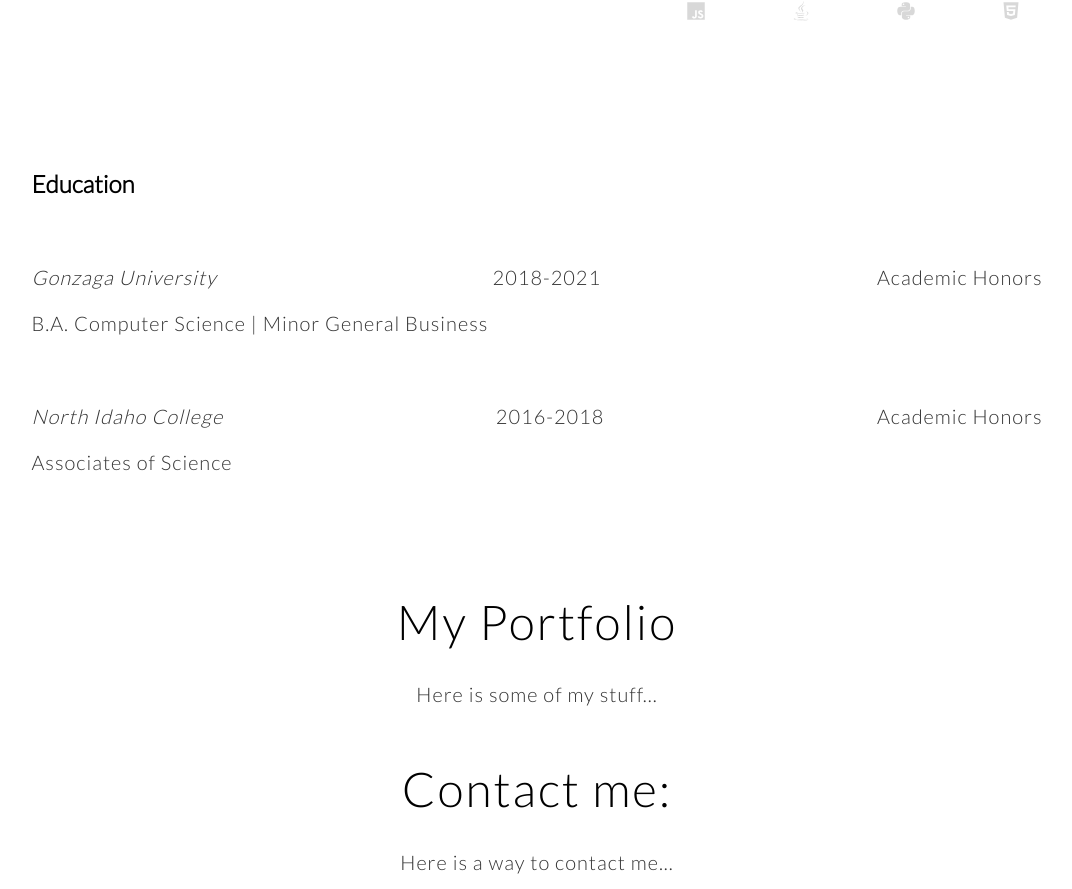
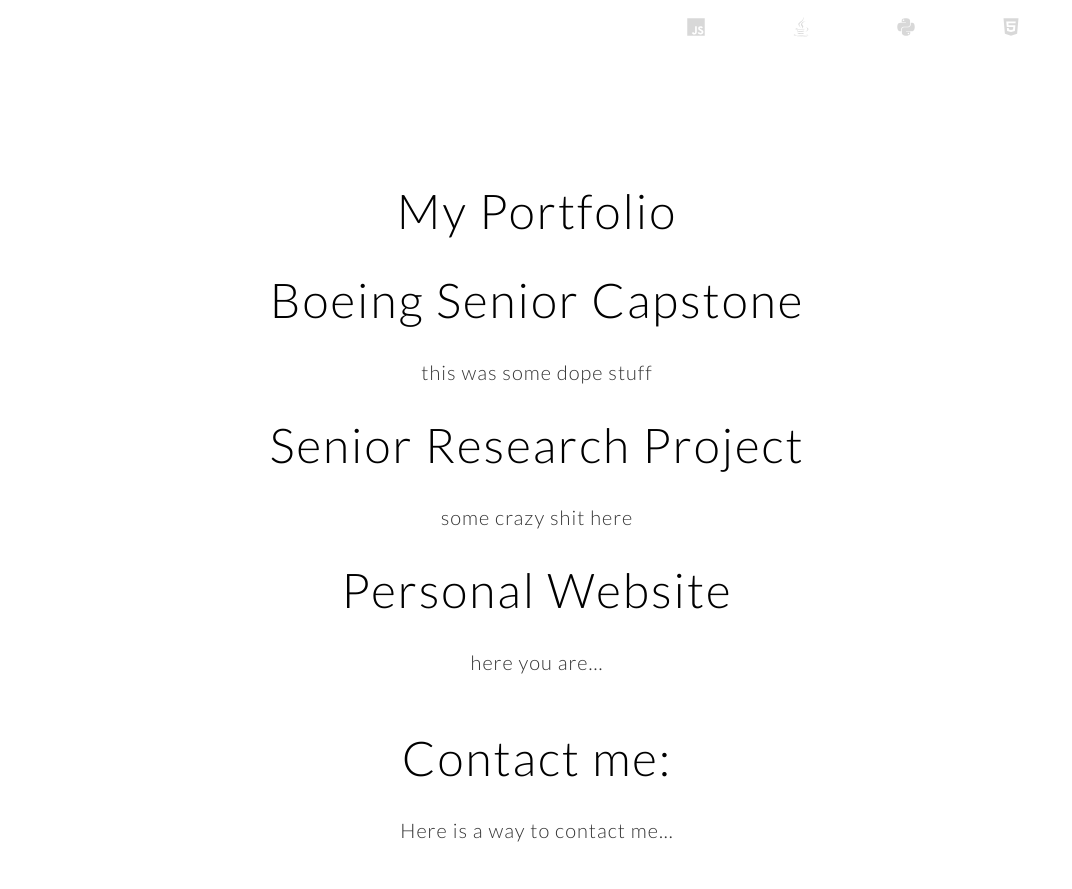
Before and after one commit to Karsenh/Personal-Website-2.0, a React (Create React App) app: page / in a window 1280 px wide. Shown: the part 1350-2239 px from the top of the page, without its empty margins (103-1175 px from the left). Built offline with nearby package versions, Linux system fonts and the light colour scheme.

Commit message:
created object array of projects and mapped through in portfolio

```diff
--- a/src/components/About/About.js
+++ b/src/components/About/About.js
@@ -2,7 +2,6 @@
 import '../About/About.scss';
 
 import FirstRow from './FirstRow';
-import SecondRow from './SecondRow';
 
 const About = () => {
   return (
@@ -10,7 +9,6 @@
       <h1 className='about-title'>About me</h1>
       <div className='about-main-content'>
         <FirstRow />
-        <SecondRow />
       </div>
     </div>
   );
--- a/src/components/About/FirstRow.js
+++ b/src/components/About/FirstRow.js
@@ -45,7 +45,7 @@
             style={{
               display: 'flex',
               justifyContent: 'space-evenly',
-              marginTop: '1.5rem',
+              marginTop: '2.5rem',
               opacity: '15%',
             }}
           >
--- a/src/components/About/SchoolCard.js
+++ /dev/null
@@ -1,20 +0,0 @@
-import React from 'react';
-
-const SchoolCard = ({ school, years, awards, degree }) => {
-  return (
-    <div style={{ marginTop: '1.5rem' }}>
-      <div style={{ display: 'flex', justifyContent: 'space-between' }}>
-        <p style={{ textAlign: 'left' }}>
-          <em>{school}</em>
-        </p>
-        <p style={{ textAlign: 'left' }}>{years}</p>
-        <p style={{ textAlign: 'left' }}>{awards}</p>
-      </div>
-      <div style={{ display: 'flex', justifyContent: 'space-between' }}>
-        <p style={{ marginTop: '0' }}>{degree}</p>
-      </div>
-    </div>
-  );
-};
-
-export default SchoolCard;
--- a/src/components/About/SecondRow.js
+++ /dev/null
@@ -1,25 +0,0 @@
-import React from 'react';
-import SchoolCard from './SchoolCard';
-
-const SecondRow = () => {
-  return (
-    <div className='about-second'>
-      <h2 style={{ textAlign: 'left' }}>Education</h2>
-
-      <SchoolCard
-        school='Gonzaga University'
-        years='2018-2021'
-        awards='Academic Honors'
-        degree='B.A. Computer Science | Minor General Business'
-      />
-      <SchoolCard
-        school='North Idaho College'
-        years='2016-2018'
-        awards='Academic Honors'
-        degree='Associates of Science'
-      />
-    </div>
-  );
-};
-
-export default SecondRow;
--- /dev/null
+++ b/src/components/Portfolio/Cards/Card.js
@@ -0,0 +1,12 @@
+import React from 'react';
+
+const Card = ({ title, description }) => {
+  return (
+    <>
+      <h1>{title}</h1>
+      <p>{description}</p>
+    </>
+  );
+};
+
+export default Card;
--- /dev/null
+++ b/src/components/Portfolio/Cards/CardData.js
@@ -0,0 +1,17 @@
+export const Projects = [
+  {
+    title: 'Boeing Senior Capstone',
+    description: 'this was some dope stuff',
+    tags: ['Full-Stack', 'MERN'],
+  },
+  {
+    title: 'Senior Research Project',
+    description: 'some crazy shit here',
+    tags: ['Full-Stack', 'MERN'],
+  },
+  {
+    title: 'Personal Website',
+    description: 'here you are...',
+    tags: ['React.js', 'JavaScript'],
+  },
+];
--- a/src/components/Portfolio/Portfolio.js
+++ b/src/components/Portfolio/Portfolio.js
@@ -1,10 +1,20 @@
 import React from 'react';
+import Card from './Cards/Card';
+import { Projects } from './Cards/CardData';
 
 const Portfolio = () => {
   return (
     <div>
       <h1>My Portfolio</h1>
-      <p>Here is some of my stuff...</p>
+      {Projects.map((project, index) => {
+        return (
+          <Card
+            key={index}
+            title={project.title}
+            description={project.description}
+          />
+        );
+      })}
     </div>
   );
 };
```
Also changed, not shown: src/components/Portfolio/Cards/Card.scss (added).
